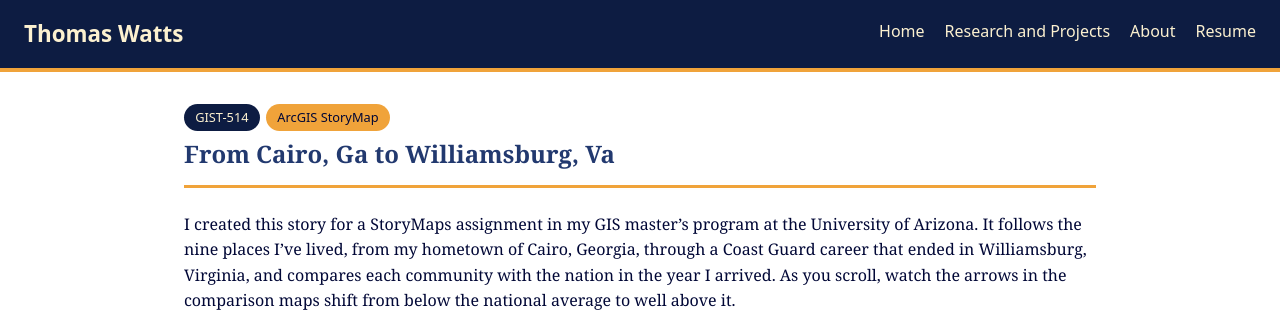
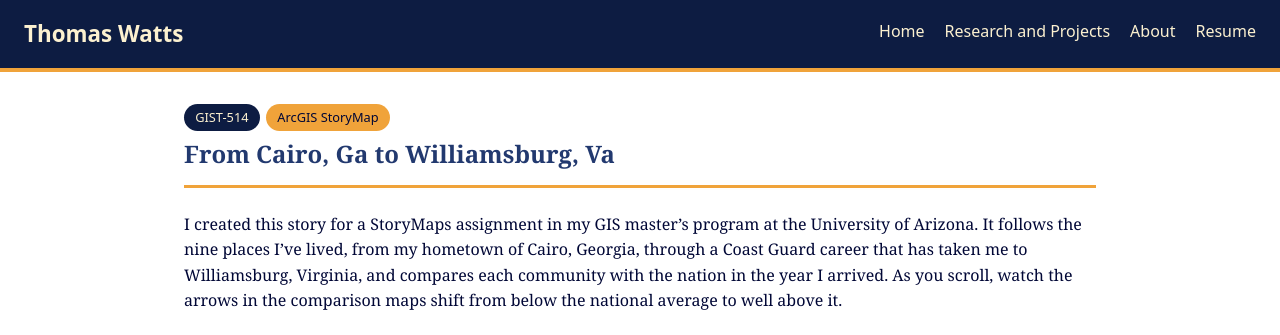
Before and after one commit to tfwatts/tfwatts.github.io, a Jekyll site: the page built from _projects/gist-514/from-cairo-ga-to-williamsburg-va.md, in a window 1280 px wide, cut to the strip 0-335 px from the top of the page. Built offline with Jekyll 4.4.1, drawn with Linux system fonts in a browser that asks for light colours.

Commit message:
Update from-cairo-ga-to-williamsburg-va.md

```diff
--- a/_projects/gist-514/from-cairo-ga-to-williamsburg-va.md
+++ b/_projects/gist-514/from-cairo-ga-to-williamsburg-va.md
@@ -9,7 +9,7 @@ summary: "A StoryMap combining a time-based ArcGIS Pro animation, Census API dat
 storymap: "https://storymaps.arcgis.com/stories/59f497c4e1ea40af953246b144d6173c"
 ---
 
-I created this story for a StoryMaps assignment in my GIS master’s program at the University of Arizona. It follows the nine places I’ve lived, from my hometown of Cairo, Georgia, through a Coast Guard career that ended in Williamsburg, Virginia, and compares each community with the nation in the year I arrived. As you scroll, watch the arrows in the comparison maps shift from below the national average to well above it.
+I created this story for a StoryMaps assignment in my GIS master’s program at the University of Arizona. It follows the nine places I’ve lived, from my hometown of Cairo, Georgia, through a Coast Guard career that has taken me to Williamsburg, Virginia, and compares each community with the nation in the year I arrived. As you scroll, watch the arrows in the comparison maps shift from below the national average to well above it.
 
 {% include storymap.html %}
 
```
